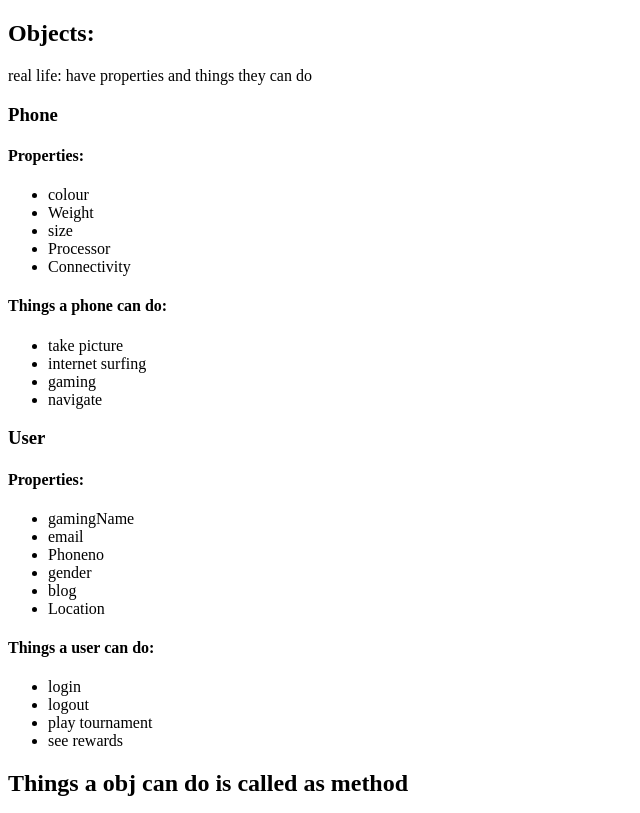
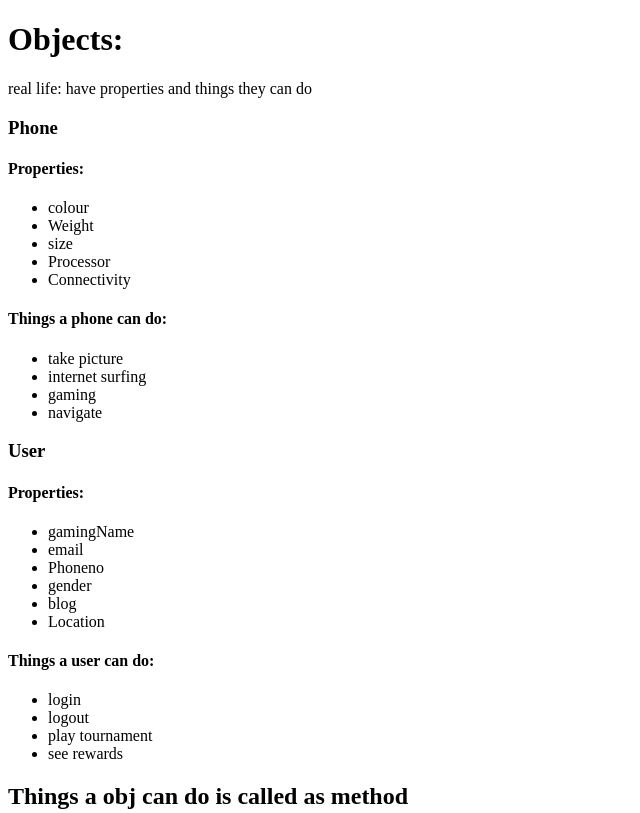
Before and after one commit to onkar895/HTML-CSS-JAVASCRIPT, a plain HTML site: page JAVASCRIPT/Objects.html in a window 1280 px wide. Shown: the top 813 px of the page, without its empty margins (0-640 px from the left). Drawn offline with Linux system fonts and the light colour scheme.

Commit message:
Objects in javascript

```diff
--- a/JAVASCRIPT/Objects.html
+++ b/JAVASCRIPT/Objects.html
@@ -11,7 +11,7 @@
 </head>
 
 <body>
-    <h2>Objects:</h2>
+    <h1>Objects:</h1>
 
     <p>real life: have properties and things they can do</p>
 
```
